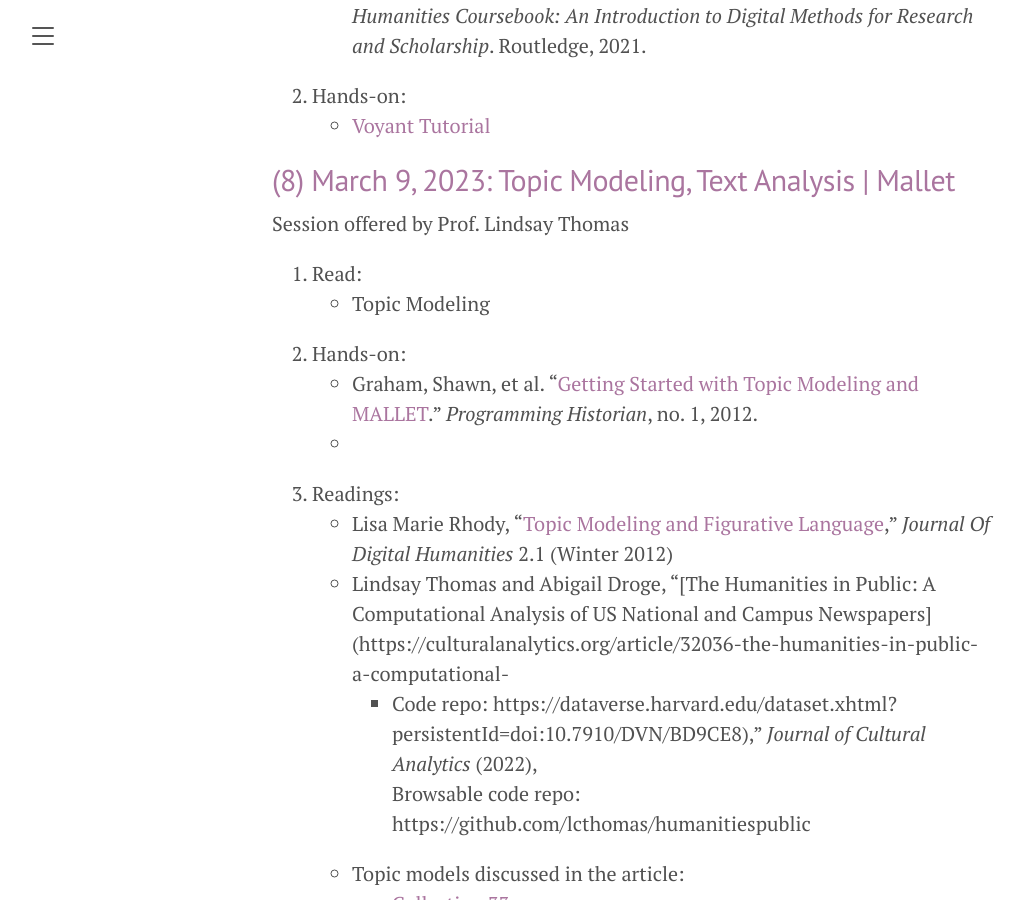
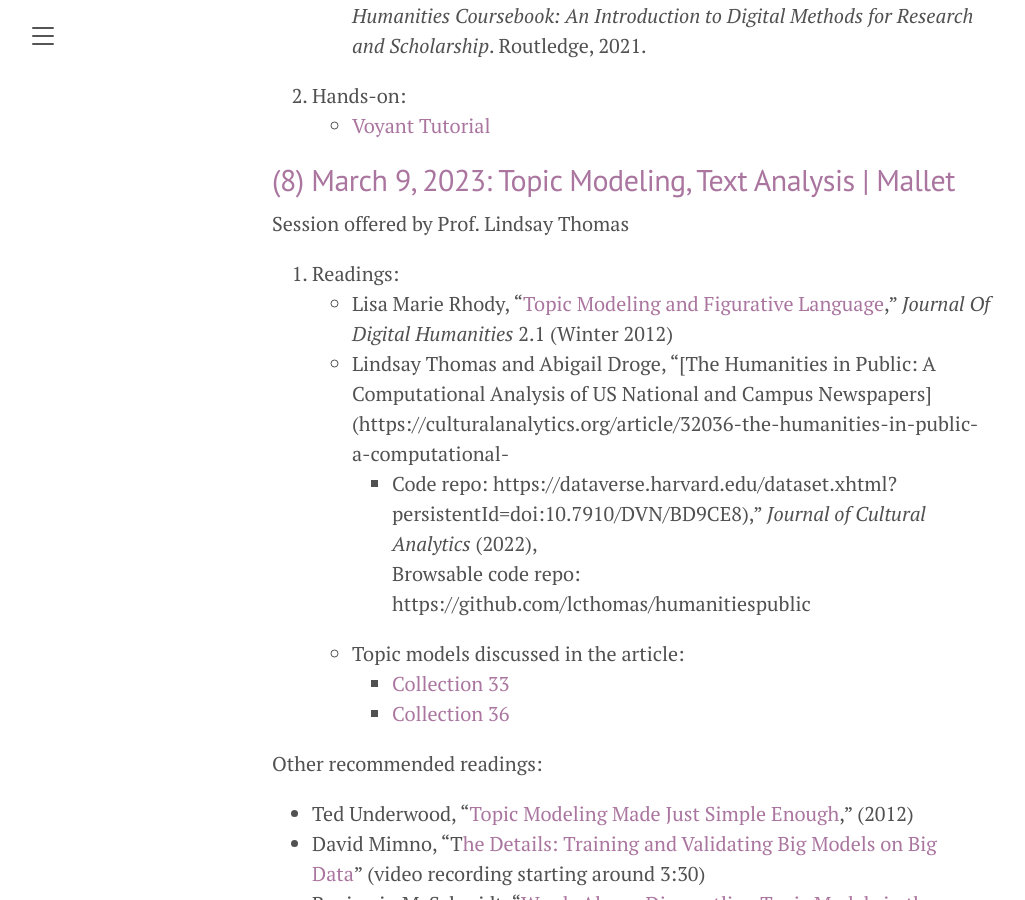
Before and after one commit to susannalles/DHPracticum_Spring23, a Jekyll site: the page built from schedule.md, in a window 1280 px wide and 900 px high, scrolled down 3600 px. Shown: the whole window, without its empty margins (8-1033 px from the left). Built offline with Jekyll 4.4.1, drawn with Linux system fonts in a browser that asks for light colours.

Commit message:
Update schedule.md

```diff
--- a/schedule.md
+++ b/schedule.md
@@ -88,11 +88,6 @@ Each week, this schedule will be updated with more details on the exercices and
 
 Session offered by Prof. Lindsay Thomas
 
-1. Read:
-  - Topic Modeling
-2. Hands-on:
-  - Graham, Shawn, et al. “[Getting Started with Topic Modeling and MALLET](https://programminghistorian.org/en/lessons/topic-modeling-and-mallet).” *Programming Historian*, no. 1, 2012.
-  -
 1. Readings:
 - Lisa Marie Rhody, “[Topic Modeling and Figurative Language](http://journalofdigitalhumanities.org/2-1/topic-modeling-and-figurative-language-by-lisa-m-rhody/),” *Journal Of Digital Humanities* 2.1 (Winter 2012)
 - Lindsay Thomas and Abigail Droge, “[The Humanities in Public: A Computational Analysis of US National and Campus Newspapers](https://culturalanalytics.org/article/32036-the-humanities-in-public-a-computational-
```
